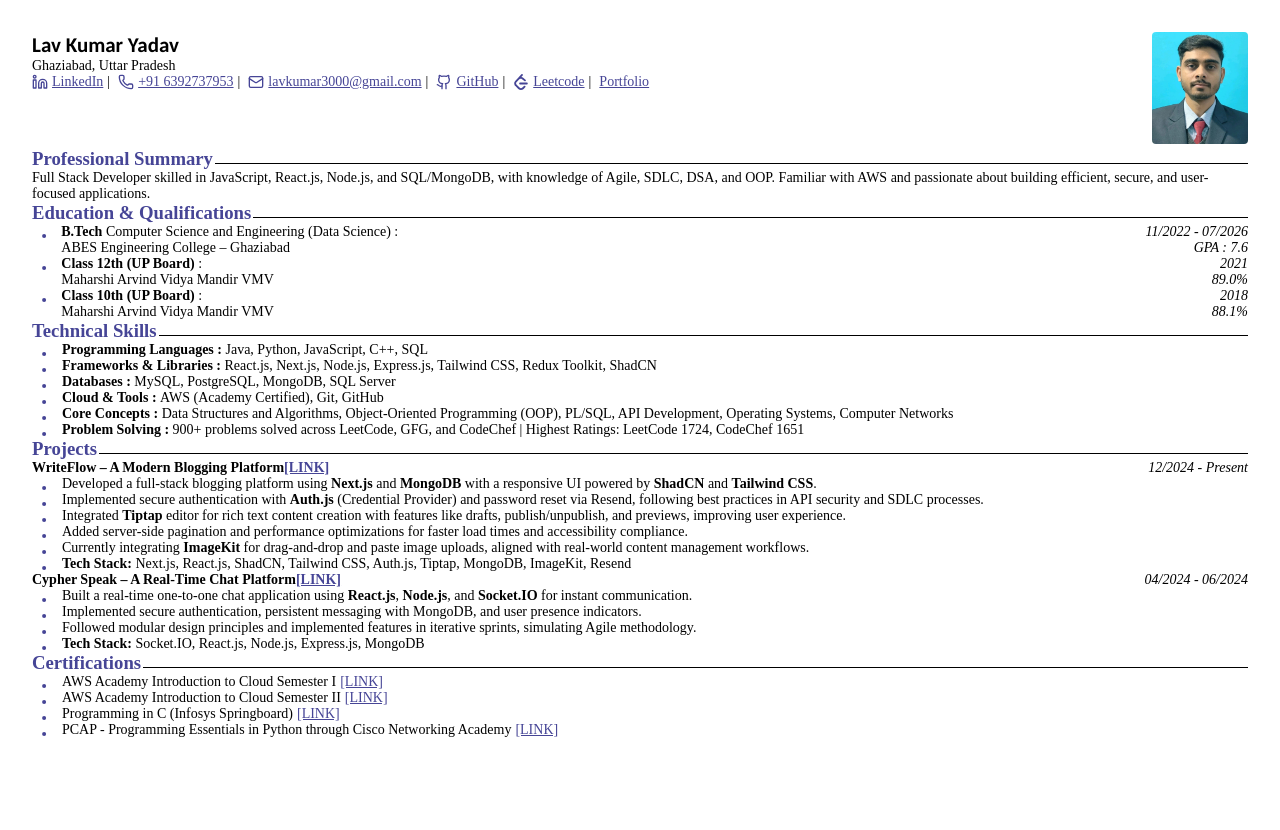
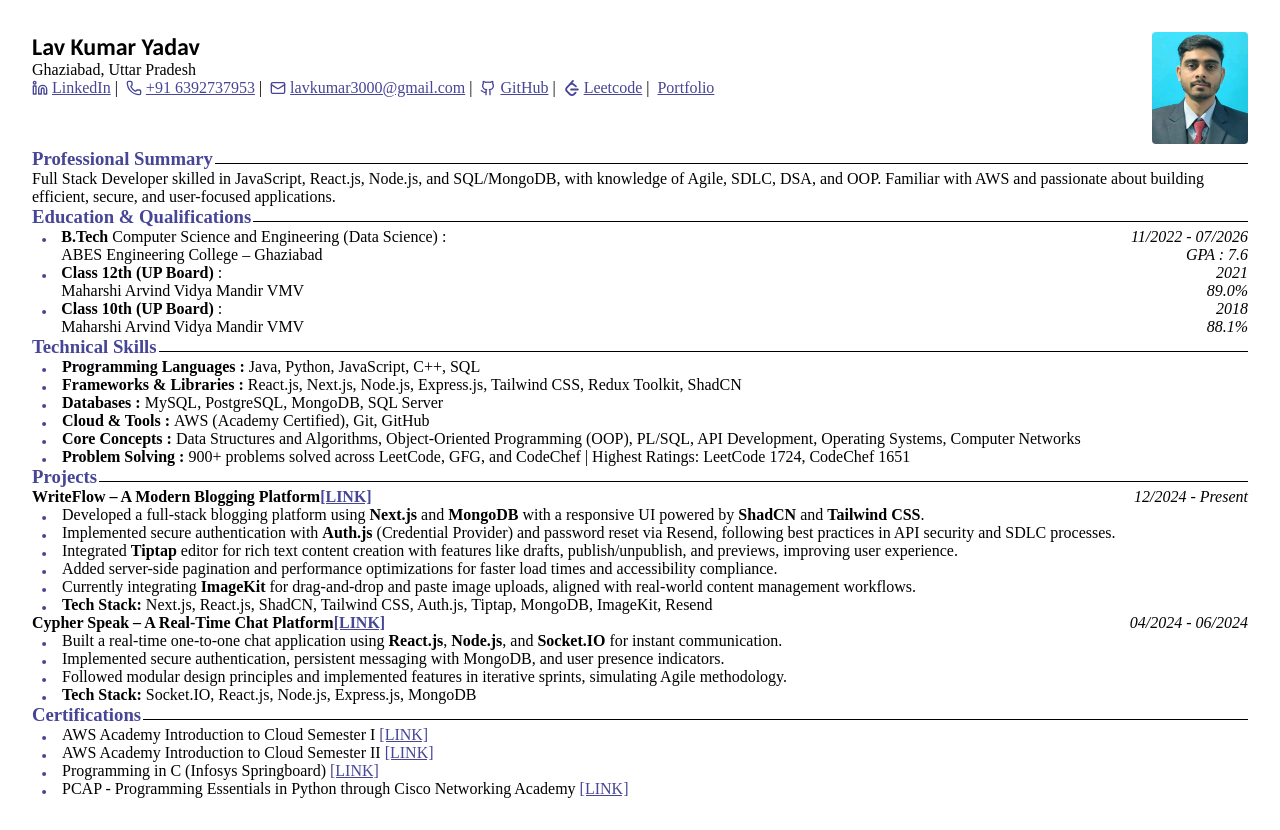
Before and after one commit to lav5588/resume, a React (Vite) app: page / in a window 1280 px wide. Before the commit the page ends 800 px from the top, so only its background shows below. Built offline with nearby package versions, Linux system fonts and the light colour scheme.

Commit message:
text size adjusted

```diff
--- a/src/components/Resume.tsx
+++ b/src/components/Resume.tsx
@@ -4,7 +4,7 @@ import { data } from "../constant/data"
 import { useRef, useState, useEffect } from "react";
 
 
-const textSize = "14px"
+const textSize = "16px"
 
 const Resume = () => {
     return (
```
